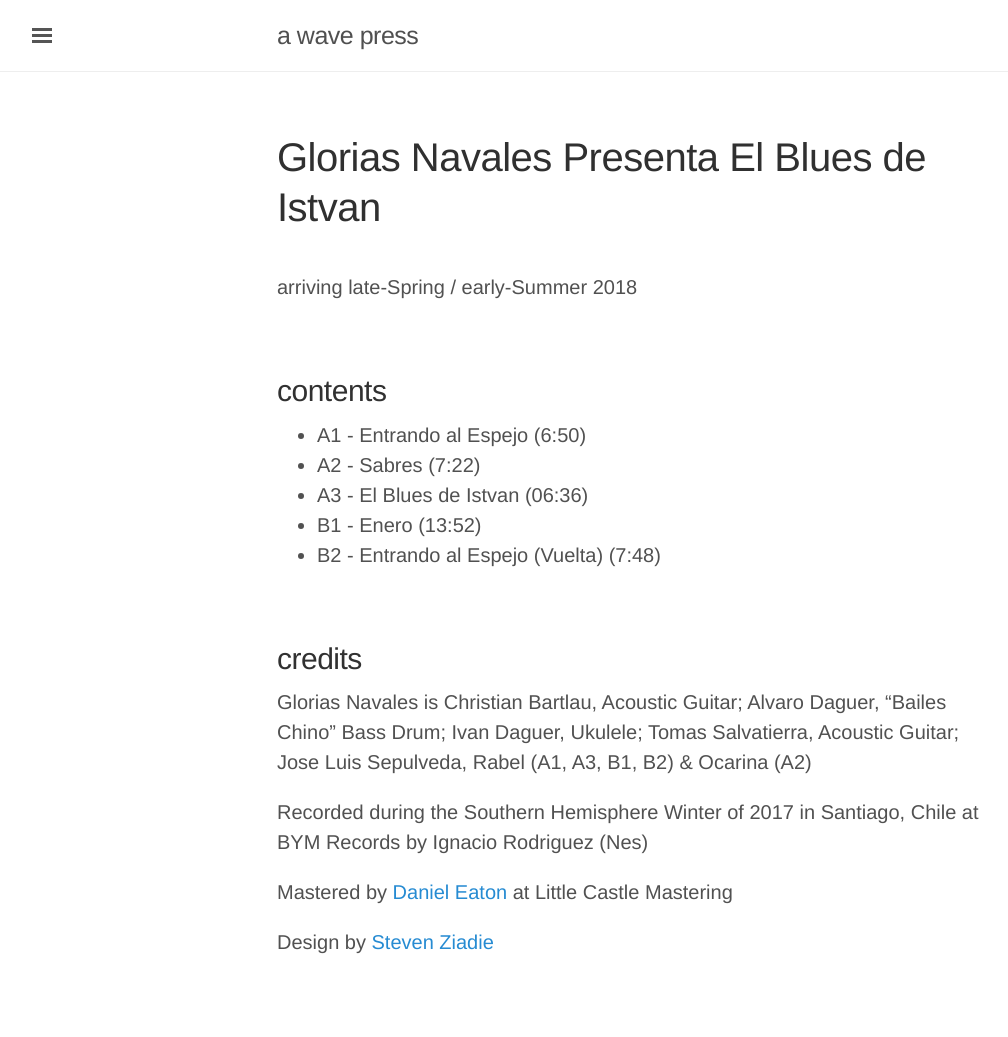
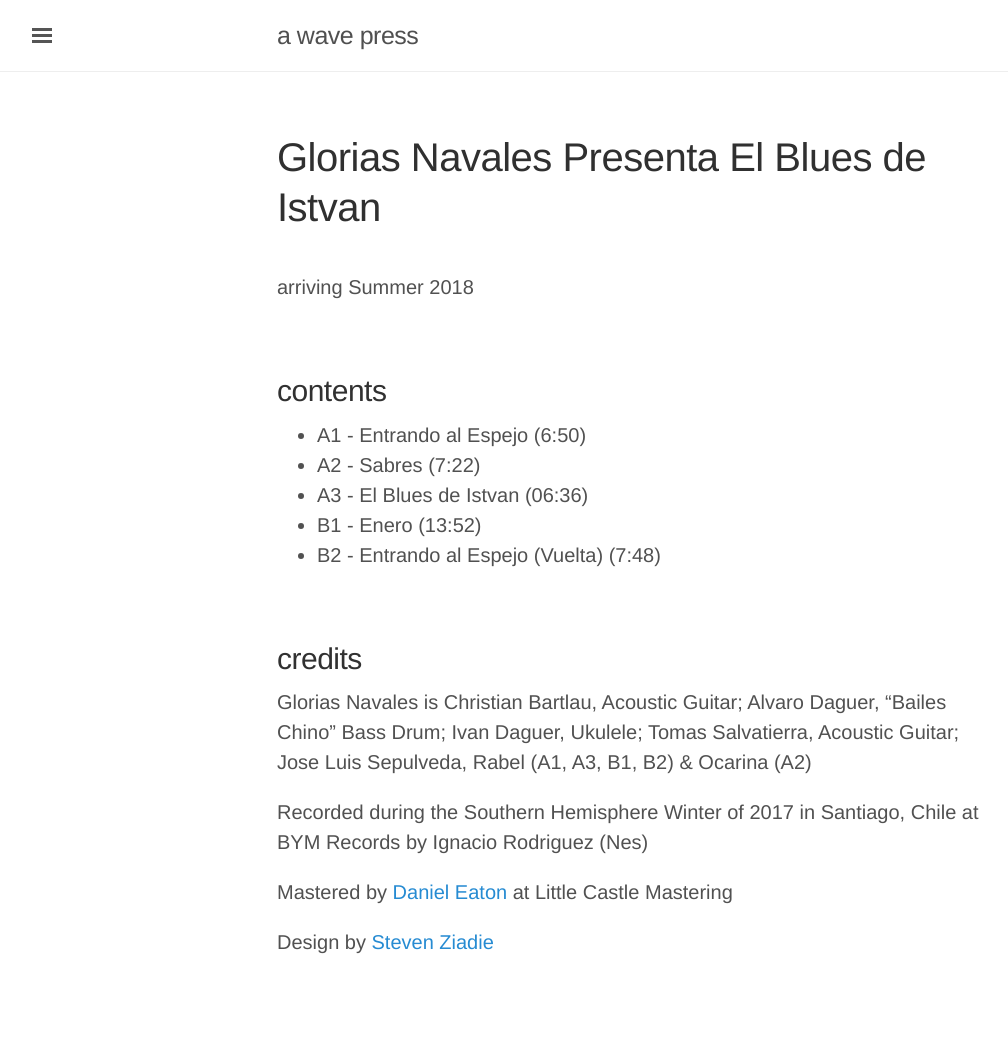
Before and after one commit to caseyanderson/awavepress.com, a Jekyll site: the page built from _posts/releases/2018-04-12-GxNx-Presenta-El-Blues-de-Istvan.md, in a window 1280 px wide. Shown: the whole page, without its empty margins (3-1011 px from the left). Built offline with Jekyll 4.4.1, drawn with Linux system fonts in a browser that asks for light colours.

Commit message:
clarify release tiemframe

```diff
--- a/_posts/releases/2018-04-12-GxNx-Presenta-El-Blues-de-Istvan.md
+++ b/_posts/releases/2018-04-12-GxNx-Presenta-El-Blues-de-Istvan.md
@@ -9,7 +9,7 @@
 format: LP / digital
 ---
 
-<br/>arriving late-Spring / early-Summer 2018
+<br/>arriving Summer 2018
 
 <br/>
 
```
Also changed, not shown: _posts/releases/2018-04-12-Electrocardiographs-CRT.md (+1 -1 lines).
